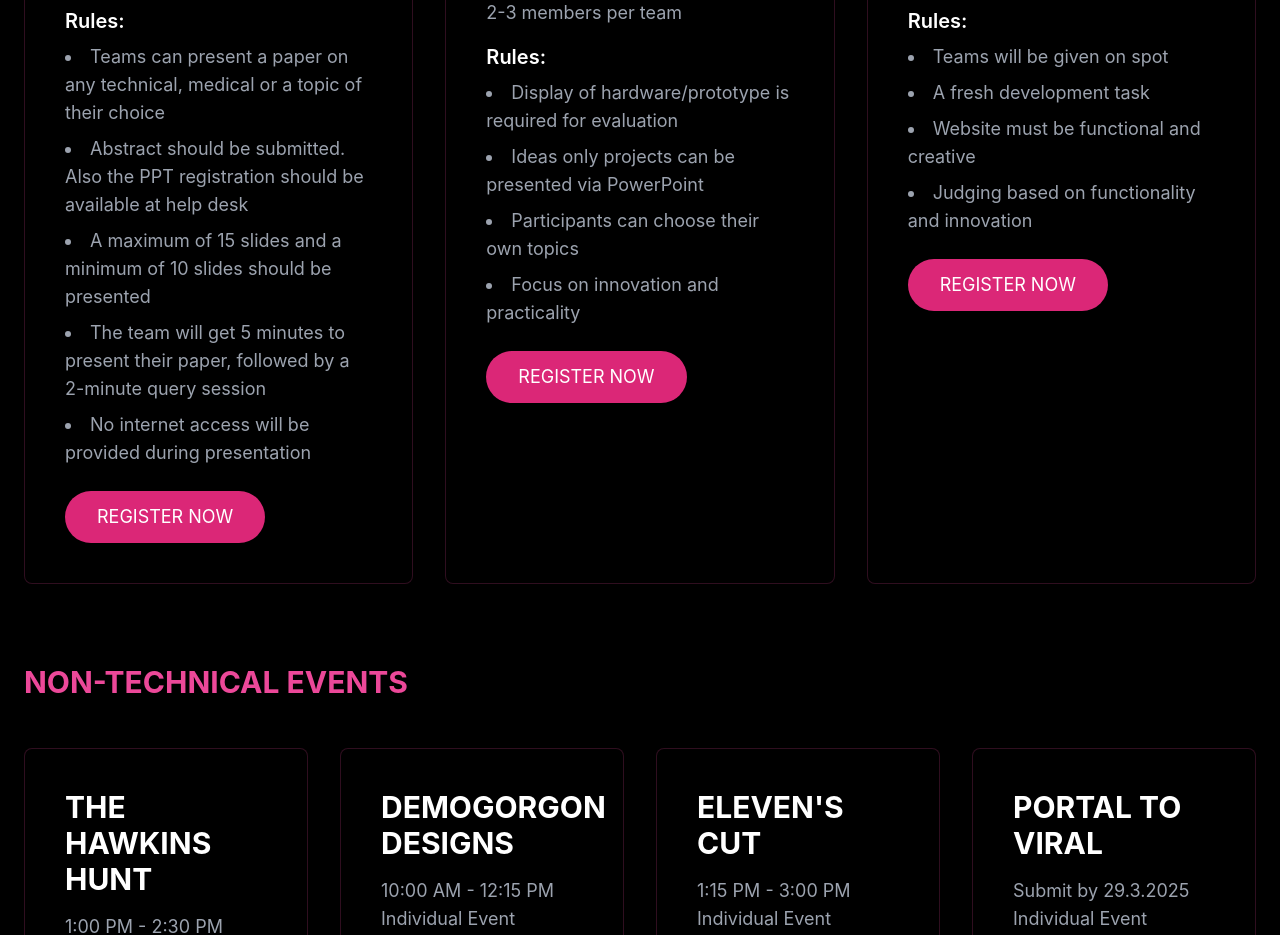
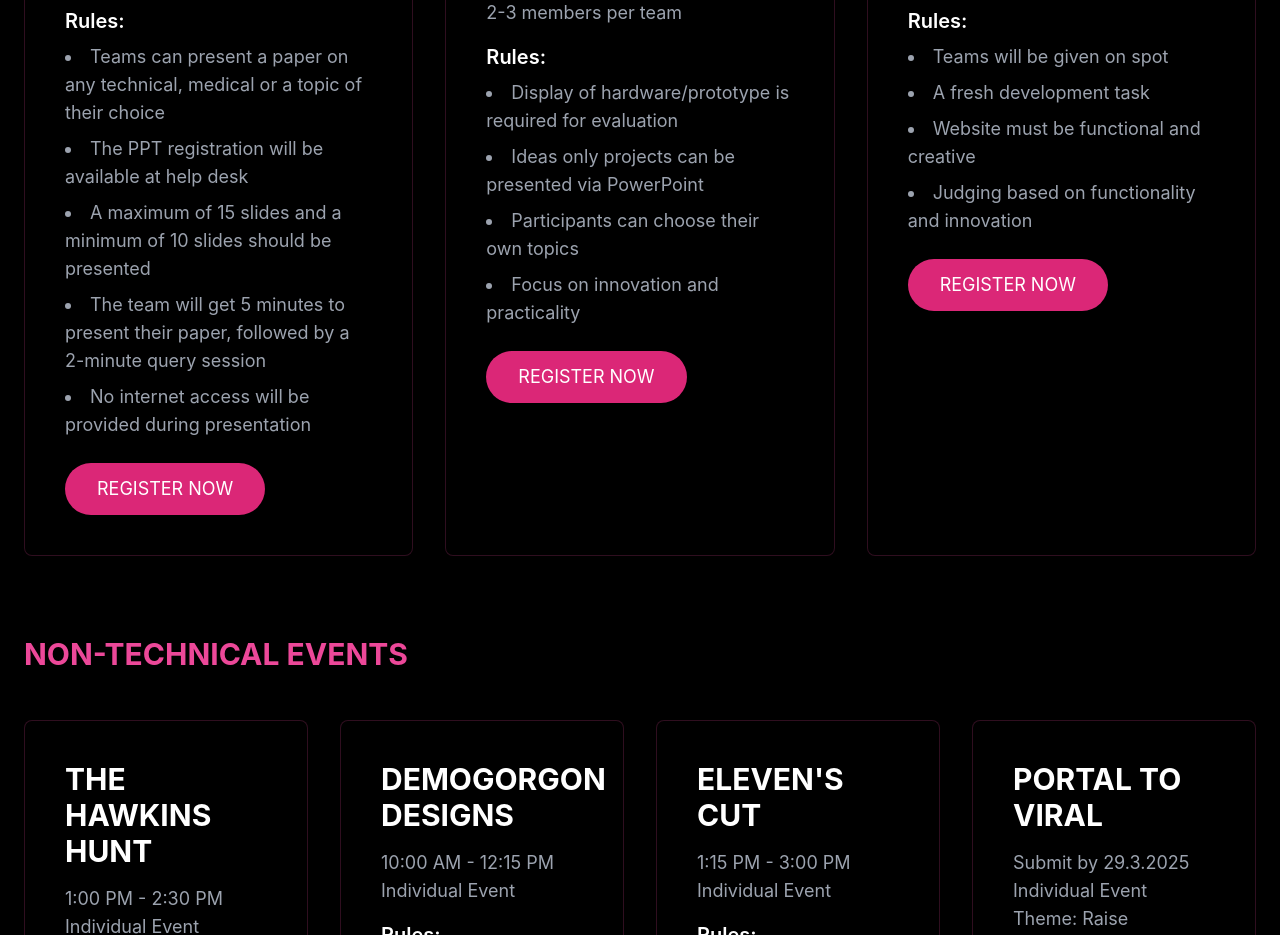
Before and after one commit to JahaganapathiSugumar/AURENZA_25, a React (Vite) app: page / in a window 1280 px wide. Shown: the part 1380-2315 px from the top of the page. Built offline with nearby package versions, Linux system fonts and the light colour scheme.

Commit message:
Update App.tsx

```diff
--- a/src/App.tsx
+++ b/src/App.tsx
@@ -18,7 +18,7 @@ function App() {
       team: "2-3 members per team",
       rules: [
         "Teams can present a paper on any technical, medical or a topic of their choice",
-        "Abstract should be submitted. Also the PPT registration should be available at help desk",
+        "The PPT registration will be available at help desk",
         "A maximum of 15 slides and a minimum of 10 slides should be presented",
         "The team will get 5 minutes to present their paper, followed by a 2-minute query session",
         "No internet access will be provided during presentation"
```
